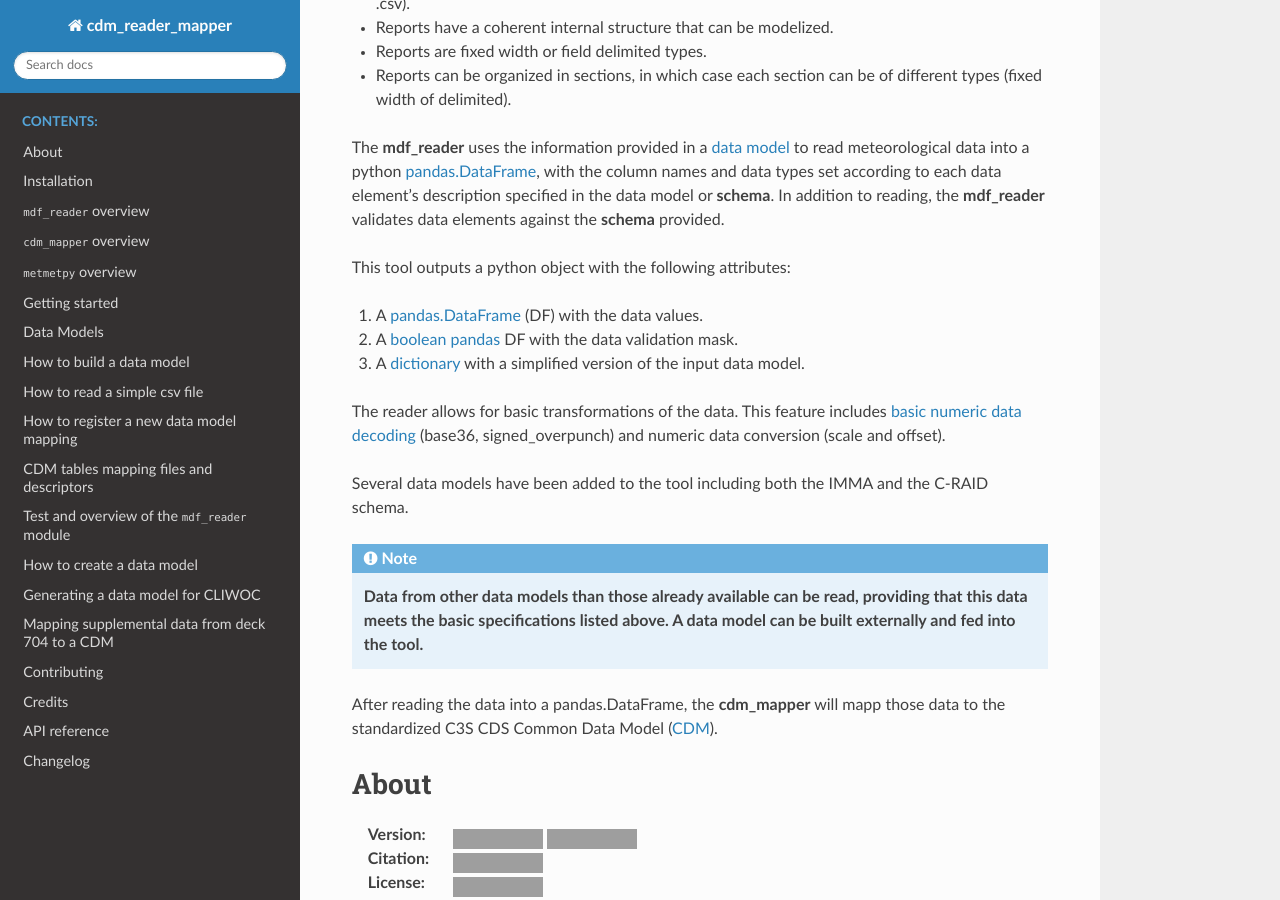
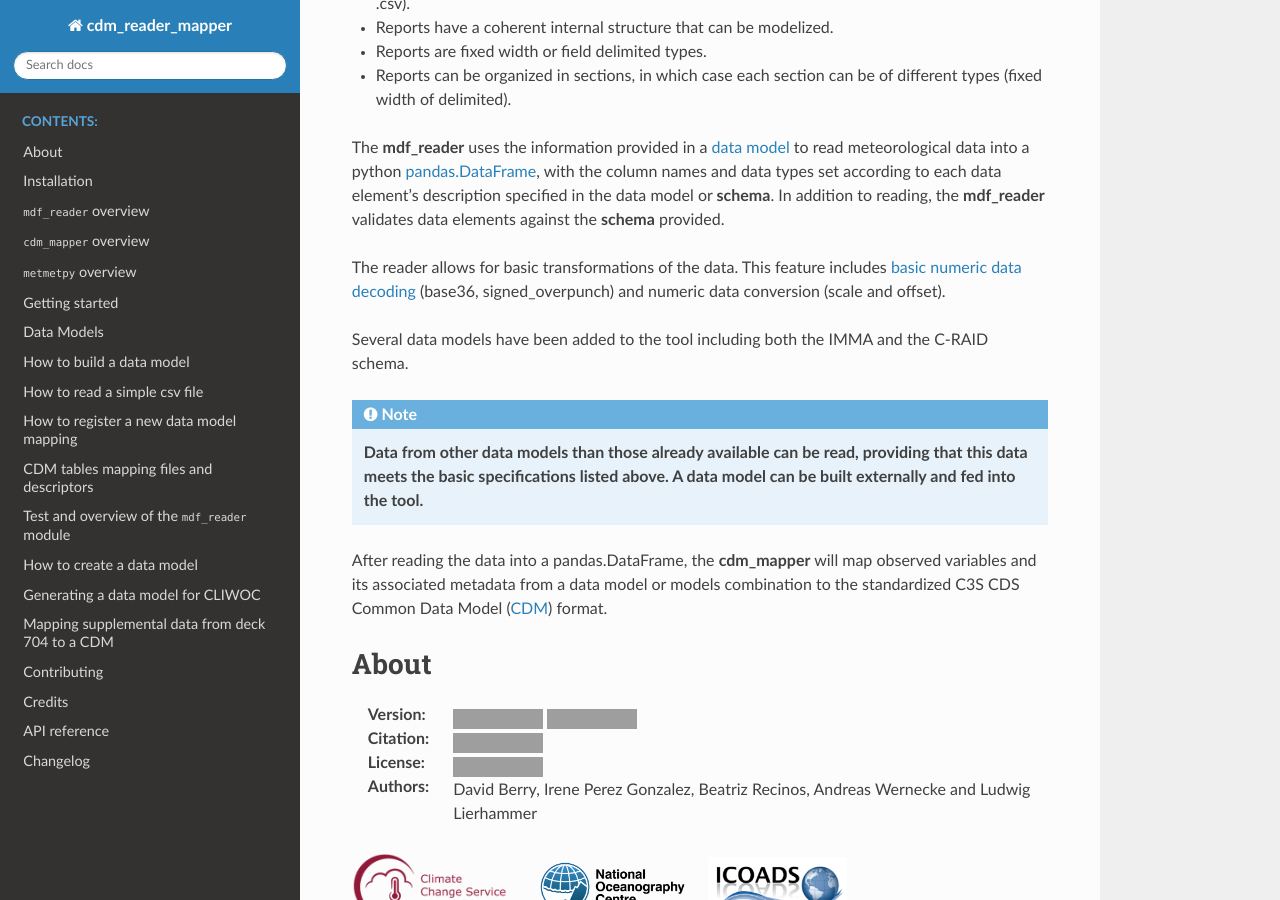
Before and after one commit to glamod/cdm_reader_mapper, a Sphinx documentation site: the page built from docs/index.rst, in a window 1280 px wide and 900 px high, scrolled down 613 px. Built offline with Sphinx 7.4.7 and the Read the Docs theme 2.0.0, drawn with Linux system fonts in a browser that asks for light colours; the version number could not be read and is left out; grey boxes are pictures that could not be loaded.

Commit message:
less reader, more mapper

```diff
--- a/docs/index.rst
+++ b/docs/index.rst
@@ -25,19 +25,13 @@
 
 The **mdf_reader** uses the information provided in a `data model`_ to read meteorological data into a python pandas.DataFrame_, with the column names and data types set according to each data element’s description specified in the data model or **schema**. In addition to reading, the **mdf_reader** validates data elements against the **schema** provided.
 
-This tool outputs a python object with the following attributes:
-
-1.	A pandas.DataFrame_ (DF) with the data values.
-2.	A `boolean pandas`_ DF with the data validation mask.
-3.	A dictionary_ with a simplified version of the input data model.
-
 The reader allows for basic transformations of the data. This feature includes `basic numeric data decoding`_ (base36, signed_overpunch) and numeric data conversion (scale and offset).
 
 Several data models have been added to the tool including both the IMMA and the C-RAID schema.
 
 .. note:: **Data from other data models than those already available can be read, providing that this data meets the basic specifications listed above. A data model can be built externally and fed into the tool.**
 
-After reading the data into a pandas.DataFrame, the **cdm_mapper** will mapp those data to the standardized C3S CDS Common Data Model (CDM_).
+After reading the data into a pandas.DataFrame, the **cdm_mapper** will map observed variables and its associated metadata from a data model or models combination to the standardized C3S CDS Common Data Model (CDM_) format.
 
 .. toctree::
    :maxdepth: 2
```
